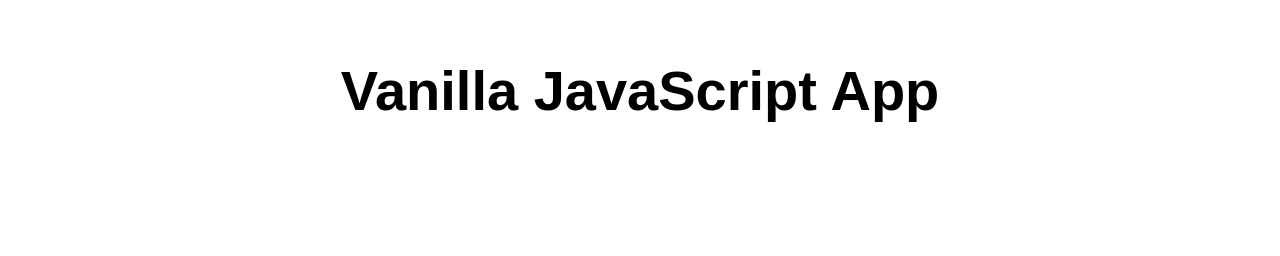
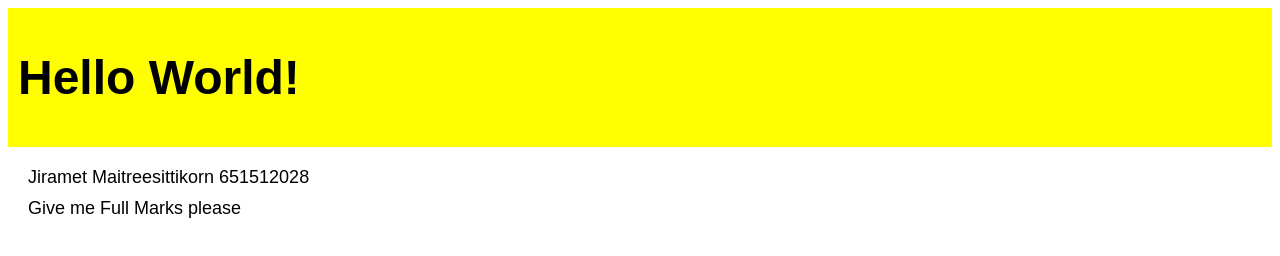
Before and after one commit to Sinhippy/accba2, a website: page src/index.html in a window 1280 px wide. Drawn offline with Linux system fonts and the light colour scheme.

Commit message:
Update index.html

```diff
--- a/src/index.html
+++ b/src/index.html
@@ -1,17 +1,35 @@
 <!DOCTYPE html>
 <html lang="en">
-
 <head>
-  <meta charset="UTF-8">
-  <meta name="viewport" content="width=device-width, initial-scale=1.0">
-  <link rel="stylesheet" href="styles.css">
-  <title>Vanilla JavaScript App</title>
+    <meta charset="UTF-8">
+    <meta name="viewport" content="width=device-width, initial-scale=1.0">
+    <title>Hello World</title>
+    <style>
+        body {
+            font-family: Arial, sans-serif;
+        }
+        .header {
+            background-color: yellow;
+            padding: 10px;
+            text-align: left;
+            font-size: 24px;
+        }
+        .content {
+            margin: 20px;
+            font-size: 18px;
+        }
+        .content p {
+            margin: 10px 0;
+        }
+    </style>
 </head>
-
 <body>
-  <main>
-    <h1>Vanilla JavaScript App</h1>
-  </main>
+    <div class="header">
+        <h1>Hello World!</h1>
+    </div>
+    <div class="content">
+        <p>Jiramet Maitreesittikorn 651512028</p>
+        <p>Give me Full Marks please</p>
+    </div>
 </body>
-
 </html>
```
